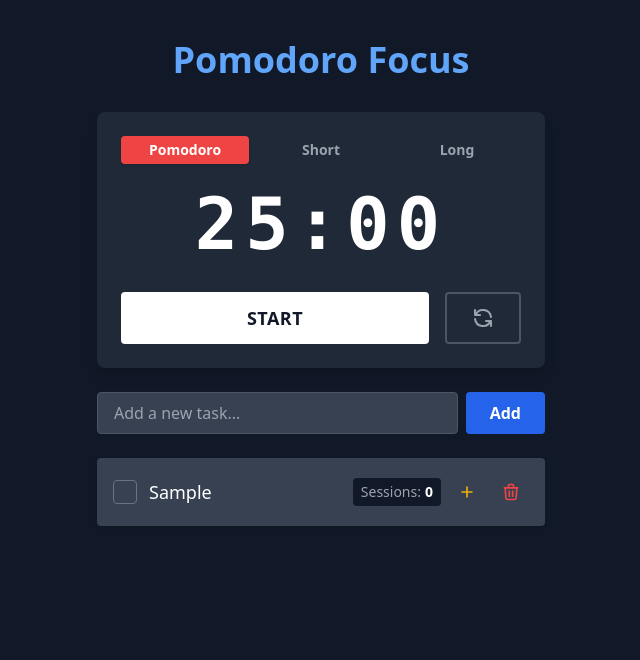
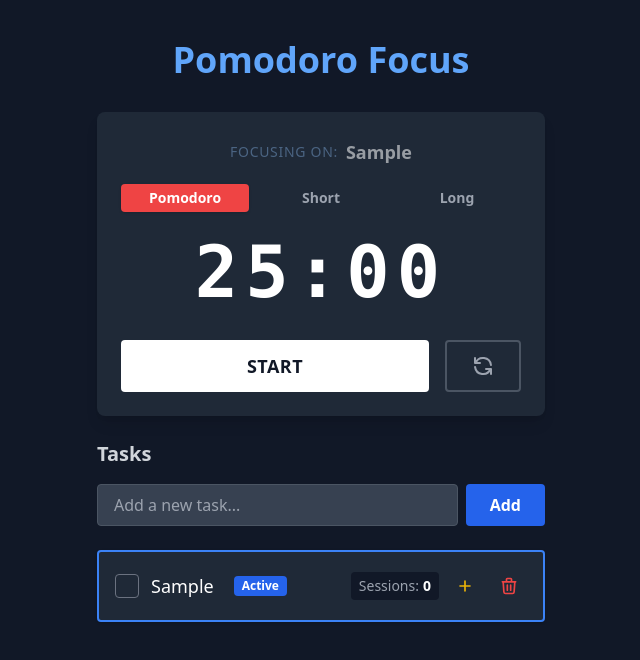
Before and after one commit to fauzanashshidiq/pomodoro, a React app: page / in a window 1280 px wide. Both pictures are taken after typing "Sample" into the empty fields and a click on the button "Add". Shown: the top 660 px of the page, without its empty margins (319-959 px from the left). Built offline with nearby package versions, Linux system fonts and the light colour scheme; the HTML template or start-up script is replaced by a standard one.

Commit message:
feat(app): add active task selection

```diff
--- a/src/App.jsx
+++ b/src/App.jsx
@@ -3,10 +3,20 @@ import useTasks from './hooks/useTasks';
 import Timer from './components/Timer';
 import TaskInput from './components/TaskInput';
 import TaskItem from './components/TaskItem';
+import { useCallback } from 'react';
 
 function App() {
-  const { timeLeft, isRunning, startTimer, pauseTimer, resetTimer } = useTimer();
-  const { tasks, addTask, toggleTask, addSession, deleteTask } = useTasks();
+  const { tasks, activeTaskId, addTask, toggleTask, addSession, deleteTask, selectActiveTask } = useTasks();
+
+  const handleTimerComplete = useCallback(() => {
+    if (activeTaskId) {
+      addSession(activeTaskId);
+    }
+  }, [activeTaskId, addSession]);
+
+  const { timeLeft, isRunning, startTimer, pauseTimer, resetTimer } = useTimer(undefined, handleTimerComplete);
+
+  const activeTask = tasks.find(t => t.id === activeTaskId);
 
   return (
     <div className="min-h-screen bg-gray-900 text-white flex flex-col items-center py-10 px-4">
@@ -18,11 +28,15 @@ function App() {
         startTimer={startTimer}
         pauseTimer={pauseTimer}
         resetTimer={resetTimer}
+        activeTaskName={activeTask ? activeTask.text : null}
       />
+
+      <div className="w-full max-w-md">
+        <h2 className="text-xl font-bold mb-4 text-gray-300">Tasks</h2>
 
         <TaskInput onAdd={addTask} />
 
-      <div className="w-full max-w-md flex flex-col gap-2">
+        <div className="flex flex-col gap-2">
           {tasks.length === 0 && (
             <p className="text-gray-500 text-center mt-4 italic">No tasks yet. Add one to get started!</p>
           )}
@@ -33,8 +47,11 @@ function App() {
               toggleTask={toggleTask}
               addSession={addSession}
               deleteTask={deleteTask}
+              isActive={task.id === activeTaskId}
+              selectActiveTask={selectActiveTask}
             />
           ))}
+        </div>
       </div>
     </div>
   );
--- a/src/components/TaskItem.jsx
+++ b/src/components/TaskItem.jsx
@@ -1,13 +1,22 @@
-const TaskItem = ({ task, toggleTask, addSession, deleteTask }) => {
+const TaskItem = ({ task, toggleTask, addSession, deleteTask, isActive, selectActiveTask }) => {
   return (
     <div
-      className={`flex items-center justify-between w-full max-w-md p-4 mb-2 rounded shadow transition ${
-        task.completed ? 'bg-gray-800 opacity-60' : 'bg-gray-700'
-      }`}
+      className={`relative flex items-center justify-between w-full max-w-md p-4 mb-2 rounded shadow transition ${
+        isActive
+          ? 'bg-gray-800 border-2 border-blue-500'
+          : 'bg-gray-700 border-2 border-transparent hover:border-gray-600'
+      } ${task.completed ? 'opacity-60' : ''}`}
     >
-      <div className="flex items-center gap-3 flex-1 overflow-hidden">
+      {/* Click handler for selection (except buttons) */}
+      <div
+        className="absolute inset-0 cursor-pointer"
+        onClick={() => selectActiveTask(task.id)}
+        title="Click to set as active task"
+      ></div>
+
+      <div className="flex items-center gap-3 flex-1 overflow-hidden z-10">
         <button
-          onClick={() => toggleTask(task.id)}
+          onClick={(e) => { e.stopPropagation(); toggleTask(task.id); }}
           className={`w-6 h-6 rounded border flex items-center justify-center transition ${
             task.completed
               ? 'bg-green-500 border-green-500'
@@ -31,21 +40,26 @@ const TaskItem = ({ task, toggleTask, addSession, deleteTask }) => {
           )}
         </button>
         <span
-          className={`text-lg truncate ${
+          className={`text-lg truncate cursor-pointer ${
             task.completed ? 'line-through text-gray-400' : 'text-white'
           }`}
         >
           {task.text}
         </span>
+        {isActive && (
+          <span className="text-xs bg-blue-600 px-2 py-0.5 rounded text-white font-bold ml-2">
+            Active
+          </span>
+        )}
       </div>
 
-      <div className="flex items-center gap-2 ml-4">
+      <div className="flex items-center gap-2 ml-4 z-10">
         <div className="flex items-center bg-gray-900 rounded px-2 py-1 text-sm">
           <span className="text-gray-400 mr-1">Sessions:</span>
           <span className="font-bold text-white">{task.sessions}</span>
         </div>
         <button
-          onClick={() => addSession(task.id)}
+          onClick={(e) => { e.stopPropagation(); addSession(task.id); }}
           title="Add Session"
           className="p-2 text-yellow-500 hover:text-yellow-400 hover:bg-gray-600 rounded transition"
         >
@@ -64,7 +78,7 @@ const TaskItem = ({ task, toggleTask, addSession, deleteTask }) => {
           </svg>
         </button>
         <button
-          onClick={() => deleteTask(task.id)}
+          onClick={(e) => { e.stopPropagation(); deleteTask(task.id); }}
           title="Delete Task"
           className="p-2 text-red-500 hover:text-red-400 hover:bg-gray-600 rounded transition"
         >
--- a/src/components/Timer.jsx
+++ b/src/components/Timer.jsx
@@ -1,6 +1,6 @@
 import { useState } from 'react';
 
-const Timer = ({ timeLeft, isRunning, startTimer, pauseTimer, resetTimer }) => {
+const Timer = ({ timeLeft, isRunning, startTimer, pauseTimer, resetTimer, activeTaskName }) => {
   const [activeMode, setActiveMode] = useState('pomodoro');
 
   const formatTime = (seconds) => {
@@ -30,6 +30,18 @@ const Timer = ({ timeLeft, isRunning, startTimer, pauseTimer, resetTimer }) => {
 
   return (
     <div className="flex flex-col items-center p-6 bg-gray-800 rounded-lg shadow-lg mb-6 w-full max-w-md">
+
+      {/* Active Task Display */}
+      <div className="mb-4 h-8 flex items-center justify-center w-full">
+        {activeTaskName ? (
+           <div className="text-blue-300 font-medium text-lg animate-pulse flex items-center gap-2">
+             <span className="opacity-70 text-sm uppercase tracking-wider">Focusing on:</span>
+             <span className="font-bold text-white max-w-[200px] truncate">{activeTaskName}</span>
+           </div>
+        ) : (
+          <div className="text-gray-500 italic text-sm">Select a task below to focus</div>
+        )}
+      </div>
 
       {/* Mode Buttons */}
       <div className="flex gap-2 mb-6 w-full justify-center">
--- a/src/hooks/useTasks.js
+++ b/src/hooks/useTasks.js
@@ -5,6 +5,7 @@ const useTasks = () => {
     const saved = localStorage.getItem('pomodoro_data');
     return saved ? JSON.parse(saved) : [];
   });
+  const [activeTaskId, setActiveTaskId] = useState(null);
 
   useEffect(() => {
     localStorage.setItem('pomodoro_data', JSON.stringify(tasks));
@@ -18,6 +19,8 @@ const useTasks = () => {
       sessions: 0,
     };
     setTasks((prev) => [...prev, newTask]);
+    // Auto-select if it's the first task
+    if (tasks.length === 0) setActiveTaskId(newTask.id);
   };
 
   const toggleTask = (id) => {
@@ -38,9 +41,14 @@ const useTasks = () => {
 
   const deleteTask = (id) => {
     setTasks((prev) => prev.filter((task) => task.id !== id));
+    if (activeTaskId === id) setActiveTaskId(null);
   };
 
-  return { tasks, addTask, toggleTask, addSession, deleteTask };
+  const selectActiveTask = (id) => {
+    setActiveTaskId(id);
+  };
+
+  return { tasks, activeTaskId, addTask, toggleTask, addSession, deleteTask, selectActiveTask };
 };
 
 export default useTasks;
--- a/src/hooks/useTimer.js
+++ b/src/hooks/useTimer.js
@@ -1,6 +1,6 @@
 import { useState, useEffect, useRef } from 'react';
 
-const useTimer = (defaultTime = 25 * 60) => {
+const useTimer = (defaultTime = 25 * 60, onComplete) => {
   const [timeLeft, setTimeLeft] = useState(defaultTime);
   const [initialTime, setInitialTime] = useState(defaultTime);
   const [isRunning, setIsRunning] = useState(false);
@@ -27,10 +27,11 @@ const useTimer = (defaultTime = 25 * 60) => {
     } else if (timeLeft === 0) {
       setIsRunning(false);
       alert("Time is up!");
+      if (onComplete) onComplete();
     }
 
     return () => clearInterval(timerRef.current);
-  }, [isRunning, timeLeft]);
+  }, [isRunning, timeLeft, onComplete]);
 
   return { timeLeft, isRunning, startTimer, pauseTimer, resetTimer };
 };
```
Lines whose indentation alone changed are shown as unchanged.
